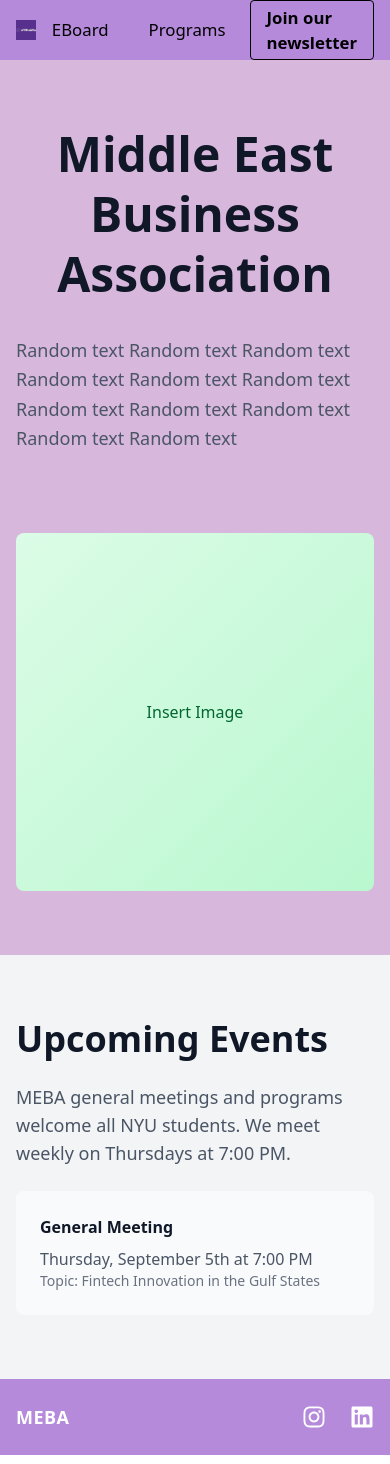
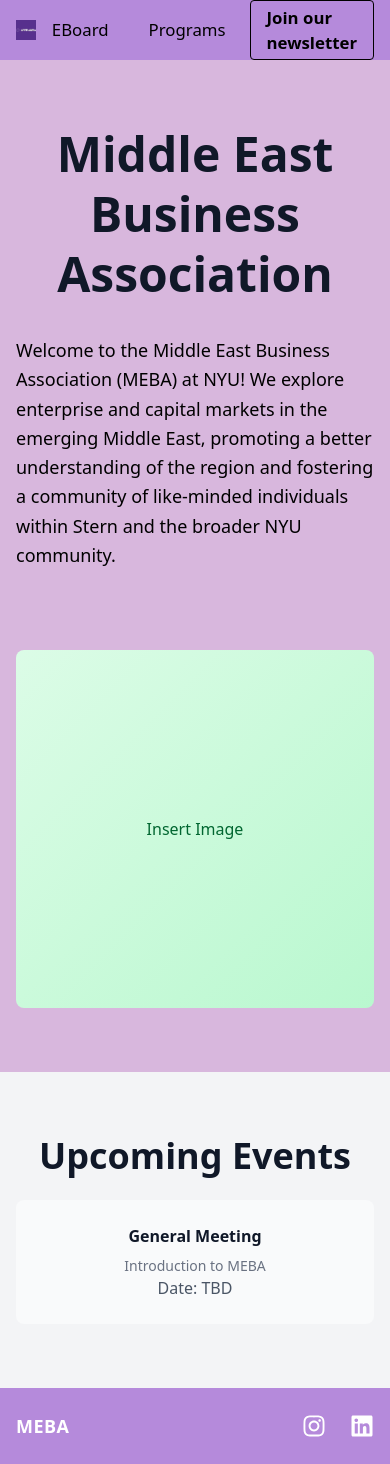
Before and after one commit to raihanzaman/meba-website, a Next.js app: page / in a window 390 px wide. Built offline with nearby package versions, Linux system fonts and the light colour scheme.

Commit message:
Added some text, centered the events div

```diff
--- a/src/app/page.tsx
+++ b/src/app/page.tsx
@@ -11,9 +11,8 @@
           </h1>
           <div className="grid grid-cols-1 lg:grid-cols-2 gap-12 items-center">
             <div>
-              <p className="text-lg text-gray-600 mb-8 leading-relaxed">
-                Random text Random text Random text Random text Random text Random text
-                Random text Random text Random text Random text Random text
+              <p className="text-lg text-black mb-8 leading-relaxed">
+                Welcome to the Middle East Business Association (MEBA) at NYU! We explore enterprise and capital markets in the emerging Middle East, promoting a better understanding of the region and fostering a community of like-minded individuals within Stern and the broader NYU community.
               </p>
             </div>
             <div className="grid grid-cols-2 gap-4">
@@ -29,17 +28,13 @@
 
       <div className="bg-gray-100 py-16">
         <div className="max-w-7xl mx-auto px-4 sm:px-6 lg:px-8">
-          <div className="grid grid-cols-1 lg:grid-cols-2 gap-12 items-center">
-            <div>
-              <h2 className="text-4xl font-bold text-gray-900 mb-6">Upcoming Events</h2>
-              <p className="text-lg text-gray-600 mb-6">
-                MEBA general meetings and programs welcome all NYU students. We meet
-                weekly on Thursdays at 7:00 PM.
-              </p>
-              <div className="bg-gray-50 rounded-lg p-6">
-                <h4 className="font-semibold text-gray-900 mb-2">General Meeting</h4>
-                <p className="text-gray-600">Thursday, September 5th at 7:00 PM</p>
-                <p className="text-sm text-gray-500">Topic: Fintech Innovation in the Gulf States</p>
+          <div className="flex justify-center">
+            <div className="w-full max-w-xl">
+              <h2 className="text-4xl font-bold text-gray-900 mb-6 text-center">Upcoming Events</h2>
+              <div className="bg-gray-50 rounded-lg p-6 text-center">
+                <h4 className="font-bold text-gray-900 mb-2">General Meeting</h4>
+                <p className="text-sm text-gray-500">Introduction to MEBA</p>
+                <p className="text-gray-600">Date: TBD</p>
               </div>
             </div>
           </div>
--- a/src/app/programs/page.tsx
+++ b/src/app/programs/page.tsx
@@ -2,22 +2,22 @@
 
 export default function Programs() {
     return (
-        <div className="bg-[#D8B7DD] py-16">
+        <div className="min-h-screen bg-[#D8B7DD] py-16">
             <div className="max-w-7xl mx-auto px-4 sm:px-6 lg:px-8 text-center">
                 <h2 className="text-4xl font-bold text-gray-900 mb-8">MEBA Programs</h2>
             </div>
             <div className="grid grid-cols-1 lg:grid-cols-2 gap-12 items-center mt-16">
-            <div className="bg-white rounded-lg shadow-lg overflow-hidden">
-                <div className="aspect-video bg-gradient-to-br from-purple-400 to-pink-400 flex items-center justify-center">
+                <div className="bg-white rounded-lg shadow-lg overflow-hidden ml-4 lg:ml-8">
+                    <div className="aspect-video bg-gradient-to-br from-purple-400 to-pink-400 flex items-center justify-center">
+                    </div>
                 </div>
-            </div>
             <div>
                 <div className="mb-8">
                 <div className="flex items-center mb-4">
                     <span className="bg-blue-100 text-blue-800 px-3 py-1 rounded-full text-sm font-medium">INVESTING TEAM</span>
                 </div>
                 <p className="text-gray-600">
-                    text
+                    Our investment team covers all asset classes in the Middle Eastern markets, providing unique opportunities for learning and growth.
                 </p>
                 </div>
             </div>
```
